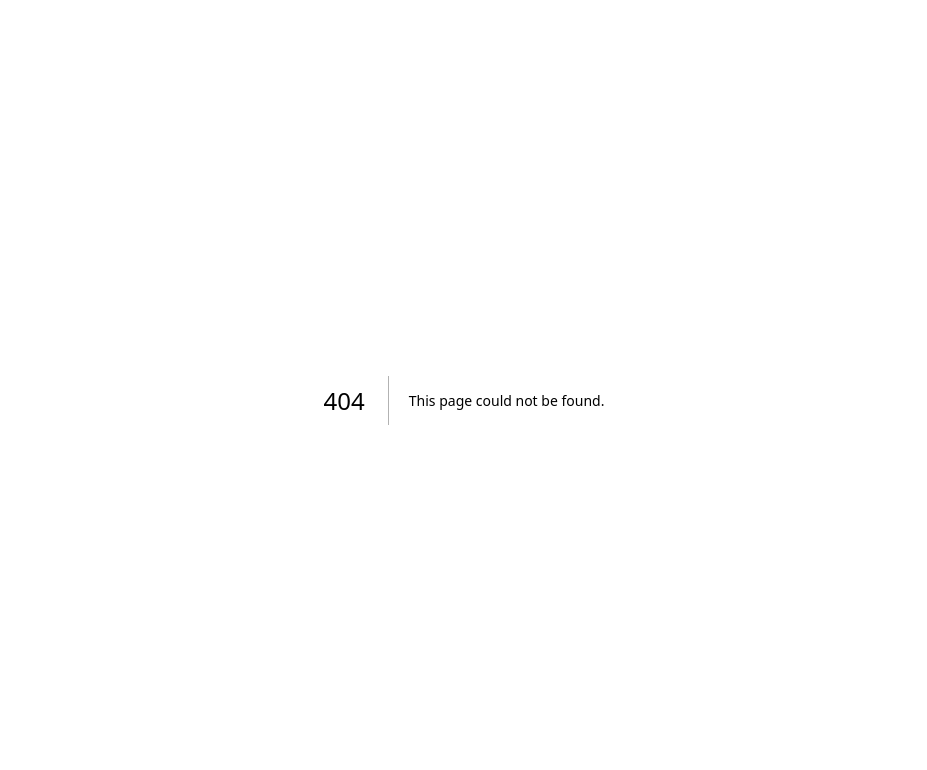
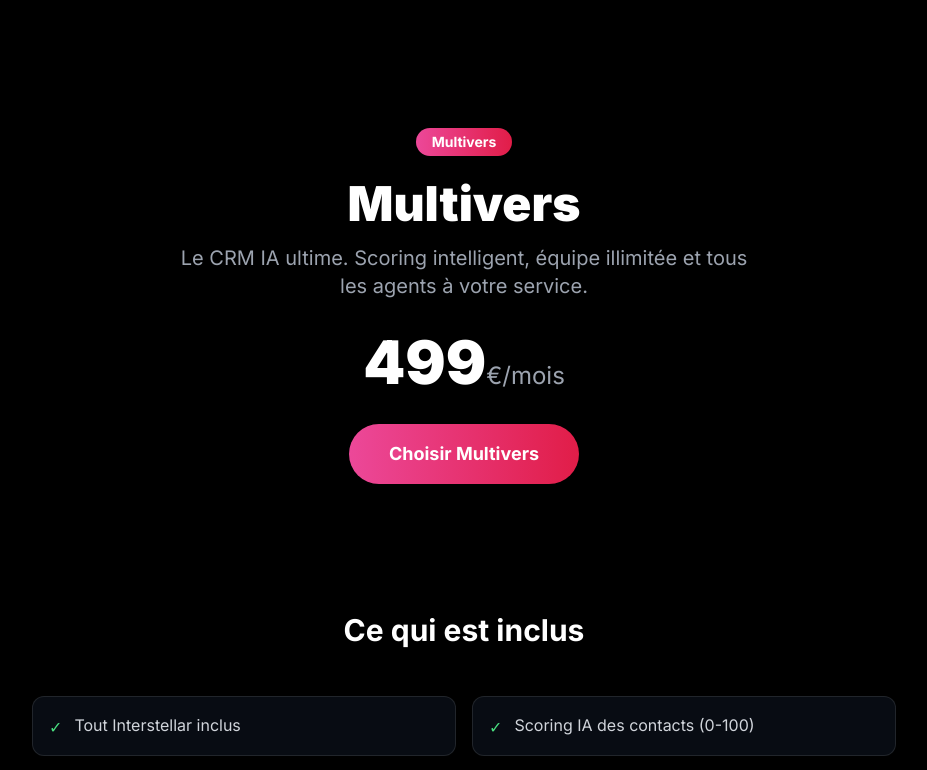
Before and after one commit to HappyUnityHeroes/Projet-9point0, a Next.js app in the folder apps/front/: page /multivers in a window 1280 px wide. Before the commit this address had no page. Shown: the top 770 px of the page, without its empty margins (176-1103 px from the left). Built offline with nearby package versions, Linux system fonts and the light colour scheme.

Commit message:
Auto-deploy: update page.tsx

```diff
--- /dev/null
+++ b/apps/front/src/app/multivers/page.tsx
@@ -0,0 +1,34 @@
+import { TierPage } from '@/components/tier-page'
+
+export const metadata = {
+  title: '9.0 — Multivers : Le CRM IA ultime',
+  description: 'Scoring IA, utilisateurs illimités, tous les agents, support dédié. 499€/mois.',
+}
+
+export default function MultiversPage() {
+  return (
+    <TierPage
+      name="Multivers"
+      price={499}
+      gradient="from-pink-500 to-rose-600"
+      description="Le CRM IA ultime. Scoring intelligent, équipe illimitée et tous les agents à votre service."
+      features={[
+        'Tout Interstellar inclus',
+        'Scoring IA des contacts (0-100)',
+        'IA avancée pour automatisations',
+        'Utilisateurs illimités',
+        'Tous les agents (Léa, Sofia, Marc)',
+        '50 000 tokens IA / jour',
+        'Validation admin dédiée',
+        'Support prioritaire',
+        'Projections et simulations',
+        'Dashboard opérateur complet',
+      ]}
+      highlights={[
+        'L\'IA score vos contacts automatiquement',
+        'Toute votre équipe connectée',
+        '3 agents IA à disposition 24h/24',
+      ]}
+    />
+  )
+}
```
